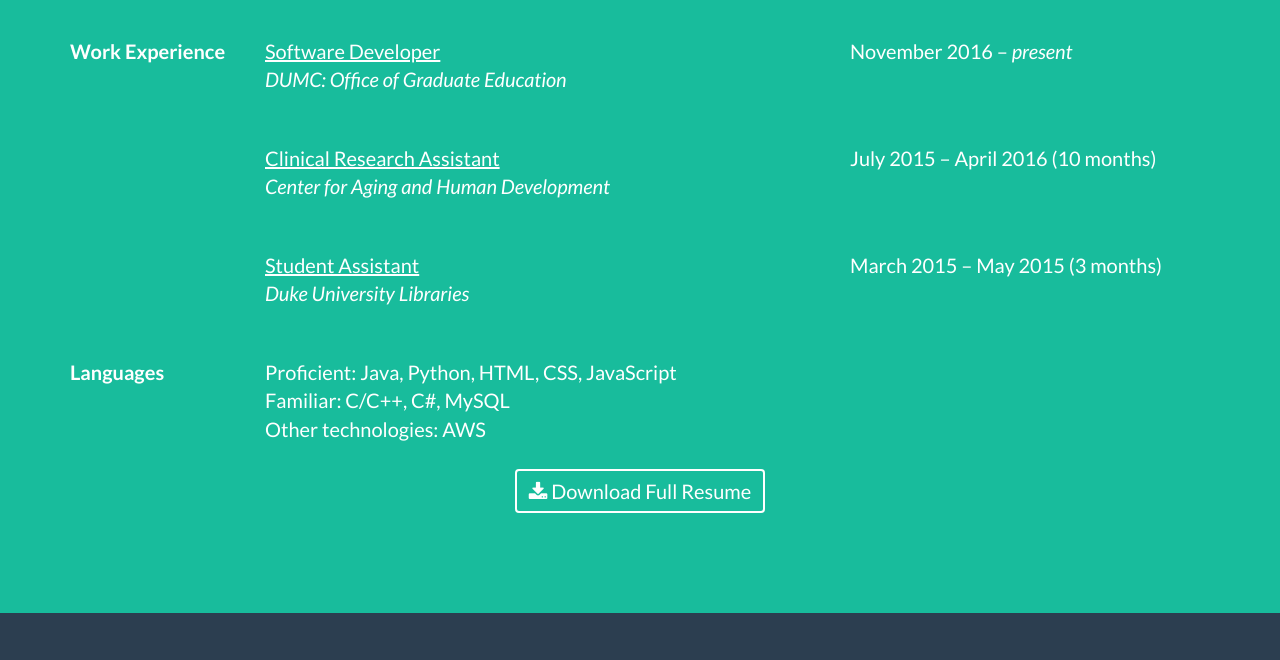
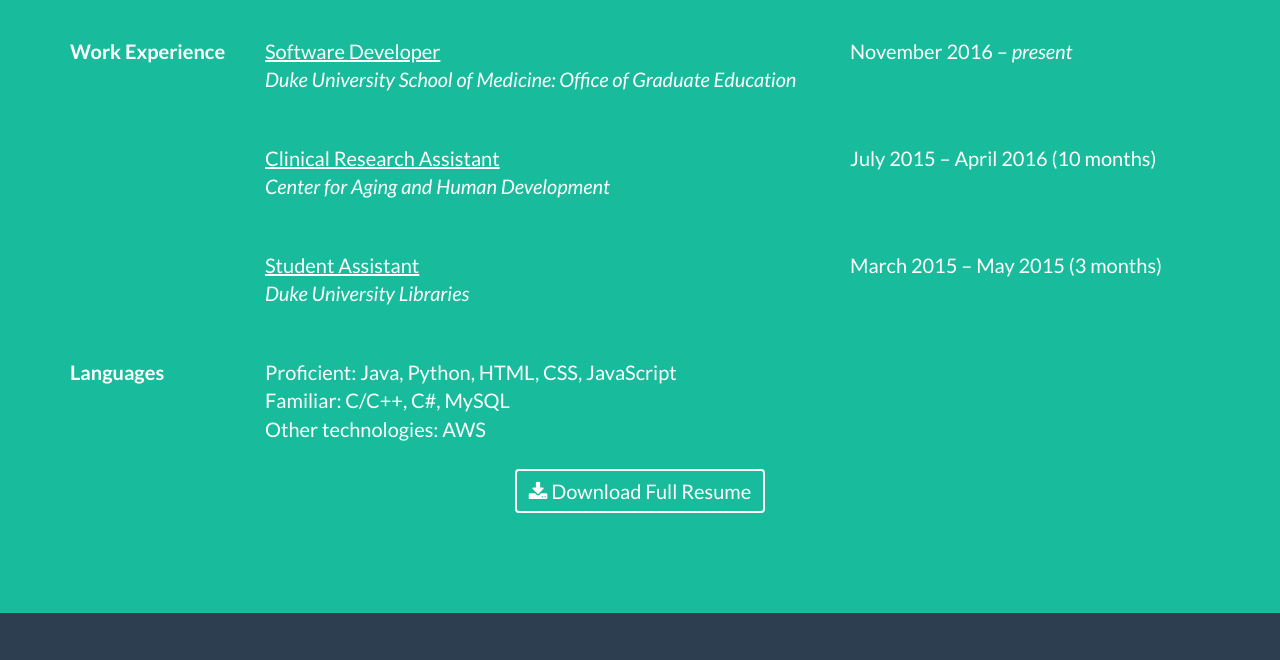
Before and after one commit to fbg871/PersonalWebsite, a website: page index.html in a window 1280 px wide. Shown: the part 2114-2774 px from the top of the page. Drawn offline with nearby package versions, Linux system fonts and the light colour scheme.

Commit message:
Update res

```diff
--- a/index.html
+++ b/index.html
@@ -167,7 +167,7 @@
                     <p><b>Work Experience</b></p>
                 </div>
 				<div class="col-lg-6">
-                    <p><u>Software Developer</u><br><i>DUMC: Office of Graduate Education</i></p>
+                    <p><u>Software Developer</u><br><i>Duke University School of Medicine: Office of Graduate Education</i></p>
                 </div>
 				<div class="col-lg-4 text-left">
                     <p>November 2016 – <i>present</i></p>
```
